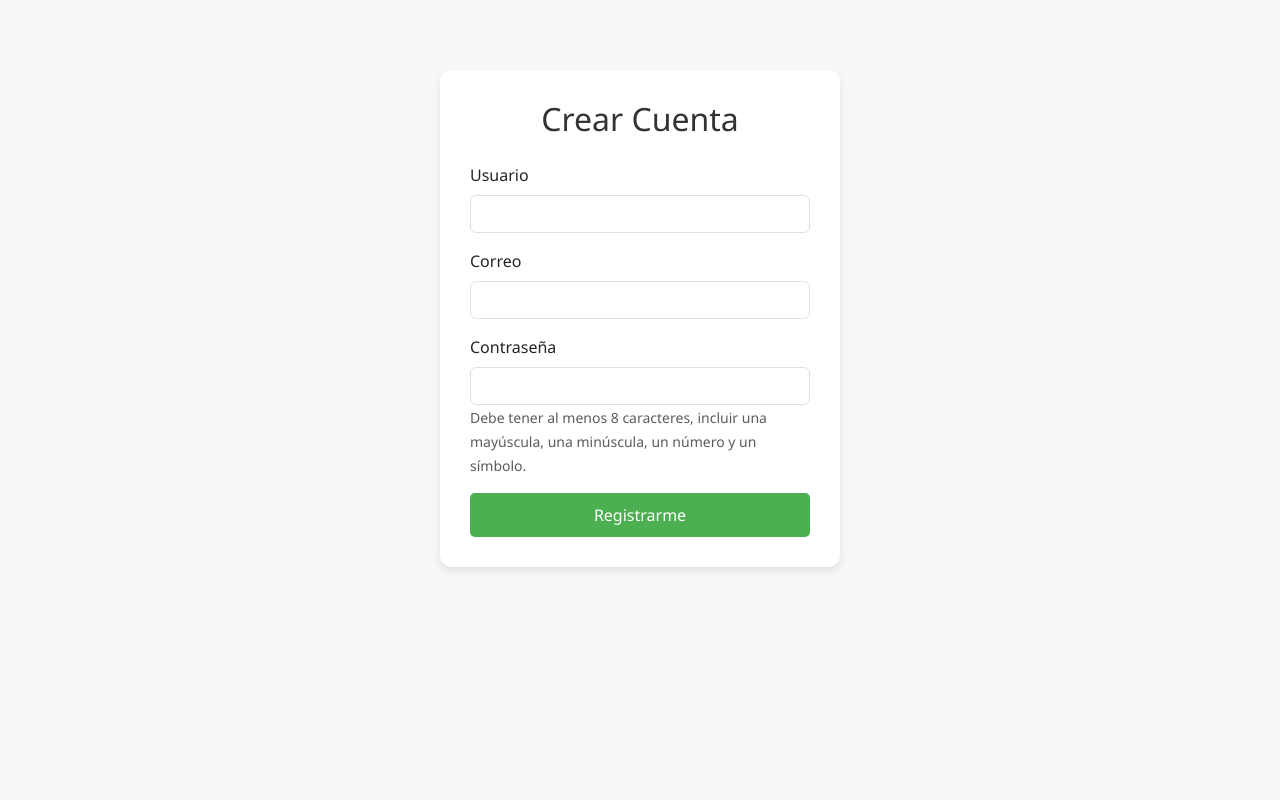
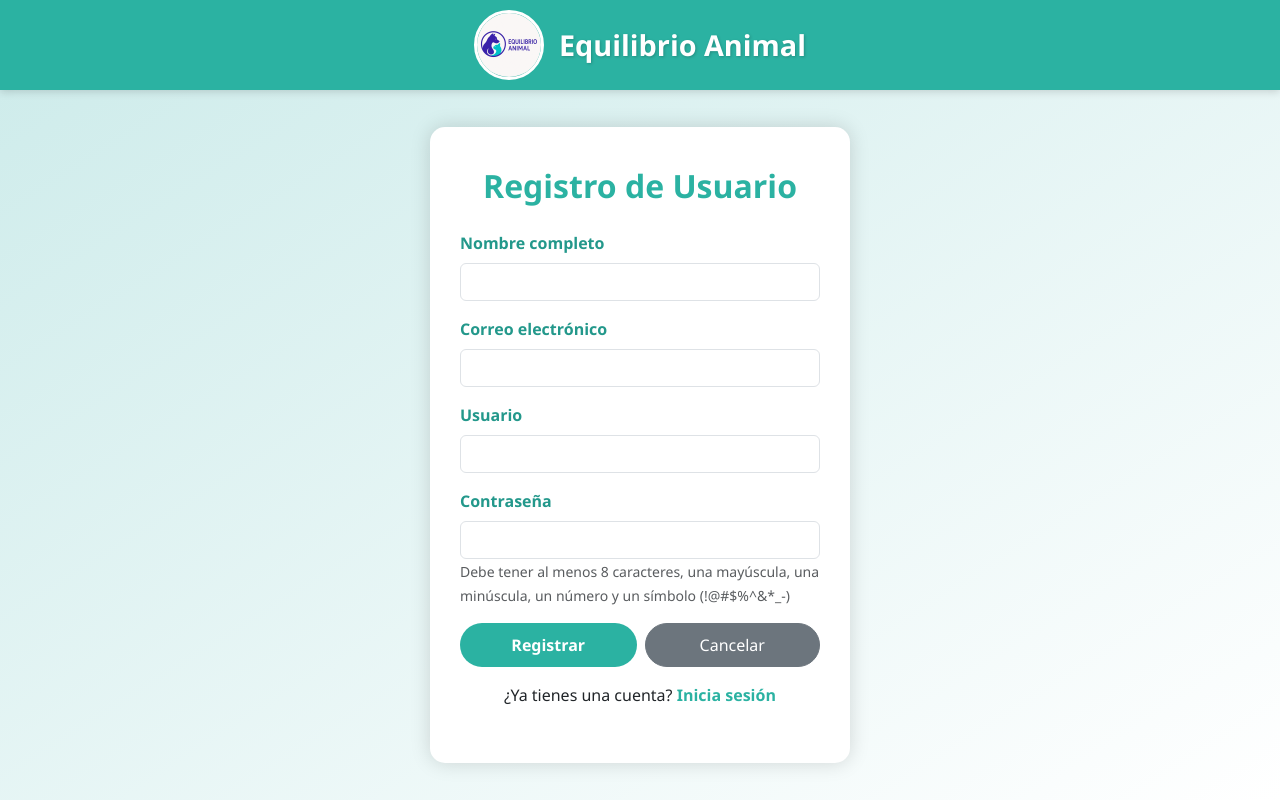
Before and after one commit to ThomyVM08/equilibrio_animal.github.io, a plain HTML site: page sigin.html in a window 1280 px wide. Drawn offline with nearby package versions, Linux system fonts and the light colour scheme.

Commit message:
Update sigin.html

```diff
--- a/sigin.html
+++ b/sigin.html
@@ -3,131 +3,248 @@
 <head>
   <meta charset="UTF-8" />
   <meta name="viewport" content="width=device-width, initial-scale=1" />
-  <title>Registro - Equilibrio Animal</title>
+  <title>Registro de Usuario - Equilibrio Animal</title>
   <link href="https://cdn.jsdelivr.net/npm/bootstrap@5.3.3/dist/css/bootstrap.min.css" rel="stylesheet" />
-  <script src="https://cdn.jsdelivr.net/npm/@supabase/supabase-js@2"></script>
   <style>
     body {
-      background-color: #f6f8fa;
-      font-family: 'Segoe UI', sans-serif;
+      background: linear-gradient(to bottom right, #ccebea, #ffffff);
+      font-family: 'Segoe UI', Tahoma, Geneva, Verdana, sans-serif;
+      min-height: 100vh;
+      display: flex;
+      flex-direction: column;
     }
-    .container {
-      max-width: 400px;
-      margin-top: 70px;
-      background: white;
-      border-radius: 12px;
-      padding: 30px;
-      box-shadow: 0 4px 8px rgba(0,0,0,0.1);
+
+    header {
+      background-color: #2bb2a2;
+      color: white;
+      padding: 10px 20px;
+      display: flex;
+      align-items: center;
+      justify-content: center;
+      box-shadow: 0 2px 8px rgba(0,0,0,0.15);
+      position: sticky;
+      top: 0;
+      z-index: 10;
     }
+
+    header a {
+      display: flex;
+      align-items: center;
+      text-decoration: none;
+      color: inherit;
+    }
+
+    header img {
+      height: 70px;
+      width: 70px;
+      border-radius: 50%;
+      margin-right: 15px;
+      border: 3px solid white;
+      transition: transform 0.3s ease;
+    }
+
+    header img:hover {
+      transform: scale(1.05);
+    }
+
+    header h1 {
+      font-size: 1.8em;
+      font-weight: bold;
+      margin: 0;
+      text-shadow: 1px 1px 3px rgba(0,0,0,0.2);
+      color: white;
+    }
+
+    main {
+      flex: 1;
+      display: flex;
+      justify-content: center;
+      align-items: center;
+      padding: 30px 10px;
+    }
+
+    .registro-box {
+      background: #ffffff;
+      border-radius: 15px;
+      box-shadow: 0 0 20px rgba(0,0,0,0.15);
+      padding: 40px 30px;
+      width: 420px;
+      animation: fadeIn 0.7s ease;
+    }
+
+    @keyframes fadeIn {
+      from { opacity: 0; transform: translateY(-20px); }
+      to { opacity: 1; transform: translateY(0); }
+    }
+
     h2 {
       text-align: center;
+      color: #2bb2a2;
+      font-weight: 700;
       margin-bottom: 25px;
-      color: #333;
     }
-    button {
-      width: 100%;
-      background-color: #4CAF50;
+
+    .form-label {
+      color: #23988b;
+      font-weight: 600;
+    }
+
+    .btn-primary {
+      background-color: #2bb2a2;
       border: none;
-      color: white;
-      padding: 10px;
-      border-radius: 5px;
+      border-radius: 25px;
+      padding: 10px 30px;
+      font-weight: bold;
       transition: background-color 0.3s ease;
     }
-    button:hover {
-      background-color: #45a049;
+
+    .btn-primary:hover {
+      background-color: #23988b;
     }
-    .alert {
+
+    .btn-secondary {
+      border-radius: 25px;
+      background-color: #6c757d;
+    }
+
+    .links {
+      text-align: center;
       margin-top: 15px;
-      text-align: center;
+    }
+
+    .links a {
+      color: #2bb2a2;
+      text-decoration: none;
+      font-weight: bold;
+    }
+
+    .links a:hover {
+      text-decoration: underline;
     }
   </style>
 </head>
 <body>
 
-  <div class="container">
-    <h2>Crear Cuenta</h2>
-    <form id="registroForm">
-      <div class="mb-3">
-        <label for="usuario" class="form-label">Usuario</label>
-        <input type="text" id="usuario" class="form-control" required />
+  <header>
+    <a href="index.html">
+      <img src="img/logo.png" alt="Logo de Equilibrio Animal">
+      <h1>Equilibrio Animal</h1>
+    </a>
+  </header>
+
+  <main>
+    <div class="registro-box">
+      <h2>Registro de Usuario</h2>
+      <div id="mensaje"></div>
+
+      <form id="registroForm">
+        <div class="mb-3">
+          <label class="form-label" for="nombre">Nombre completo</label>
+          <input type="text" id="nombre" name="nombre" class="form-control" required>
+        </div>
+
+        <div class="mb-3">
+          <label class="form-label" for="correo">Correo electrónico</label>
+          <input type="email" id="correo" name="correo" class="form-control" required>
+        </div>
+
+        <div class="mb-3">
+          <label class="form-label" for="usuario">Usuario</label>
+          <input type="text" id="usuario" name="usuario" class="form-control" required>
+        </div>
+
+        <div class="mb-3">
+          <label class="form-label" for="contraseña">Contraseña</label>
+          <input type="password" id="contraseña" name="contraseña" class="form-control" required>
+          <small class="text-muted">Debe tener al menos 8 caracteres, una mayúscula, una minúscula, un número y un símbolo (!@#$%^&*_-)</small>
+        </div>
+
+        <div class="d-flex justify-content-between mb-3">
+          <button type="submit" class="btn btn-primary w-50 me-1">Registrar</button>
+          <button type="button" id="cancelarBtn" class="btn btn-secondary w-50 ms-1">Cancelar</button>
+        </div>
+      </form>
+
+      <div class="links">
+        <p>¿Ya tienes una cuenta? <a href="login.html">Inicia sesión</a></p>
       </div>
-      <div class="mb-3">
-        <label for="correo" class="form-label">Correo</label>
-        <input type="email" id="correo" class="form-control" required />
-      </div>
-      <div class="mb-3">
-        <label for="contraseña" class="form-label">Contraseña</label>
-        <input type="password" id="contraseña" class="form-control" required />
-        <small class="text-muted">
-          Debe tener al menos 8 caracteres, incluir una mayúscula, una minúscula, un número y un símbolo.
-        </small>
-      </div>
-      <button type="submit">Registrarme</button>
-      <div id="mensaje"></div>
-    </form>
-  </div>
+    </div>
+  </main>
 
+  <script src="https://cdn.jsdelivr.net/npm/@supabase/supabase-js@2"></script>
   <script>
     const { createClient } = supabase;
-    const supabaseUrl = "https://erxgjoacksfghrddptvn.supabase.co";
-    const supabaseKey =
-      "eyJhbGciOiJIUzI1NiIsInR5cCI6IkpXVCJ9.eyJpc3MiOiJzdXBhYmFzZSIsInJlZiI6ImVyeGdqb2Fja3NmZ2hyZGRwdHZuIiwicm9sZSI6ImFub24iLCJpYXQiOjE3NTMzMTA0NTksImV4cCI6MjA2ODg4NjQ1OX0.v0iv9fLe61PVduo3s2HIRFpgAIcMpUik3u82SGYmLE0";
+    const supabaseUrl = 'https://erxgjoacksfghrddptvn.supabase.co';
+    const supabaseKey = 'eyJhbGciOiJIUzI1NiIsInR5cCI6IkpXVCJ9.eyJpc3MiOiJzdXBhYmFzZSIsInJlZiI6ImVyeGdqb2Fja3NmZ2hyZGRwdHZuIiwicm9sZSI6ImFub24iLCJpYXQiOjE3NTMzMTA0NTksImV4cCI6MjA2ODg4NjQ1OX0.v0iv9fLe61PVduo3s2HIRFpgAIcMpUik3u82SGYmLE0';
     const supabaseClient = createClient(supabaseUrl, supabaseKey);
 
-    const form = document.getElementById("registroForm");
-    const mensaje = document.getElementById("mensaje");
+    const form = document.getElementById('registroForm');
+    const msg = document.getElementById('mensaje');
+    const cancelarBtn = document.getElementById('cancelarBtn');
 
-    function validarContraseña(pass) {
-      const re = /^(?=.*[a-z])(?=.*[A-Z])(?=.*\d)(?=.*[!@#$%^&*_\-])[A-Za-z\d!@#$%^&*_\-]{8,}$/;
-      return re.test(pass);
+    // === Mostrar mensajes ===
+    function mostrar(msj, tipo = "danger") {
+      msg.innerHTML = `<div class="alert alert-${tipo}" role="alert">${msj}</div>`;
     }
 
-    function mostrar(msj, tipo = "danger") {
-      mensaje.innerHTML = `<div class="alert alert-${tipo}">${msj}</div>`;
+    // === Validar seguridad de contraseña ===
+    function validarContraseña(contraseña) {
+      const regex = /^(?=.*[a-z])(?=.*[A-Z])(?=.*\d)(?=.*[!@#$%^&*_\-])[A-Za-z\d!@#$%^&*_\-]{8,}$/;
+      return regex.test(contraseña);
     }
 
-    form.addEventListener("submit", async (e) => {
+    cancelarBtn.addEventListener('click', () => {
+      form.reset();
+      msg.innerHTML = '';
+      form.nombre.focus();
+    });
+
+    form.addEventListener('submit', async (e) => {
       e.preventDefault();
 
-      const usuario = document.getElementById("usuario").value.trim();
-      const correo = document.getElementById("correo").value.trim();
-      const contraseña = document.getElementById("contraseña").value.trim();
+      const nombre = form.nombre.value.trim();
+      const correo = form.correo.value.trim();
+      const usuario = form.usuario.value.trim();
+      const contraseña = form.contraseña.value.trim();
 
-      if (!usuario || !correo || !contraseña) {
-        mostrar("Por favor completa todos los campos.");
+      if (!nombre || !correo || !usuario || !contraseña) {
+        mostrar("Por favor complete todos los campos.");
         return;
       }
 
       if (!validarContraseña(contraseña)) {
-        mostrar("La contraseña no cumple con los requisitos.");
+        mostrar("La contraseña debe tener al menos 8 caracteres, incluir mayúsculas, minúsculas, un número y un símbolo especial (!@#$%^&*_-).");
         return;
       }
 
-      // 🔐 Codificar en Base64 antes de guardar
-      const contrasenaBase64 = btoa(contraseña);
+      // === Encriptar contraseña en Base64 ===
+      const contraseñaEncriptada = btoa(contraseña);
 
-      try {
-        const { data, error } = await supabaseClient
-          .from("usuarios")
-          .insert([
-            {
-              usuario: usuario,
-              correo: correo,
-              contrasena: contrasenaBase64 // usa 'contrasena' sin tilde en tu DB
-            }
-          ]);
+      // Verificar si el usuario ya existe
+      const { data: existente, error: errorExistente } = await supabaseClient
+        .from('registro')
+        .select('usuario')
+        .eq('usuario', usuario)
+        .maybeSingle();
 
-        if (error) {
-          console.error(error);
-          mostrar("Error al registrar el usuario. Revisa la consola.");
-        } else {
-          mostrar("Registro exitoso 🎉", "success");
-          form.reset();
-        }
-      } catch (err) {
-        console.error(err);
-        mostrar("Error inesperado al registrar.");
+      if (existente) {
+        mostrar("El usuario ya existe. Intente con otro nombre de usuario.");
+        return;
       }
+
+      // Insertar nuevo usuario
+      const { error } = await supabaseClient
+        .from('registro')
+        .insert([{ usuario, correo, contraseña: contraseñaEncriptada, fecha_registro: new Date().toISOString() }]);
+
+      if (error) {
+        console.error(error);
+        mostrar("Error al registrar el usuario.");
+        return;
+      }
+
+      mostrar("Registro exitoso. Ahora puede iniciar sesión.", "success");
+      setTimeout(() => window.location.href = "login.html", 1500);
     });
   </script>
 </body>
```
